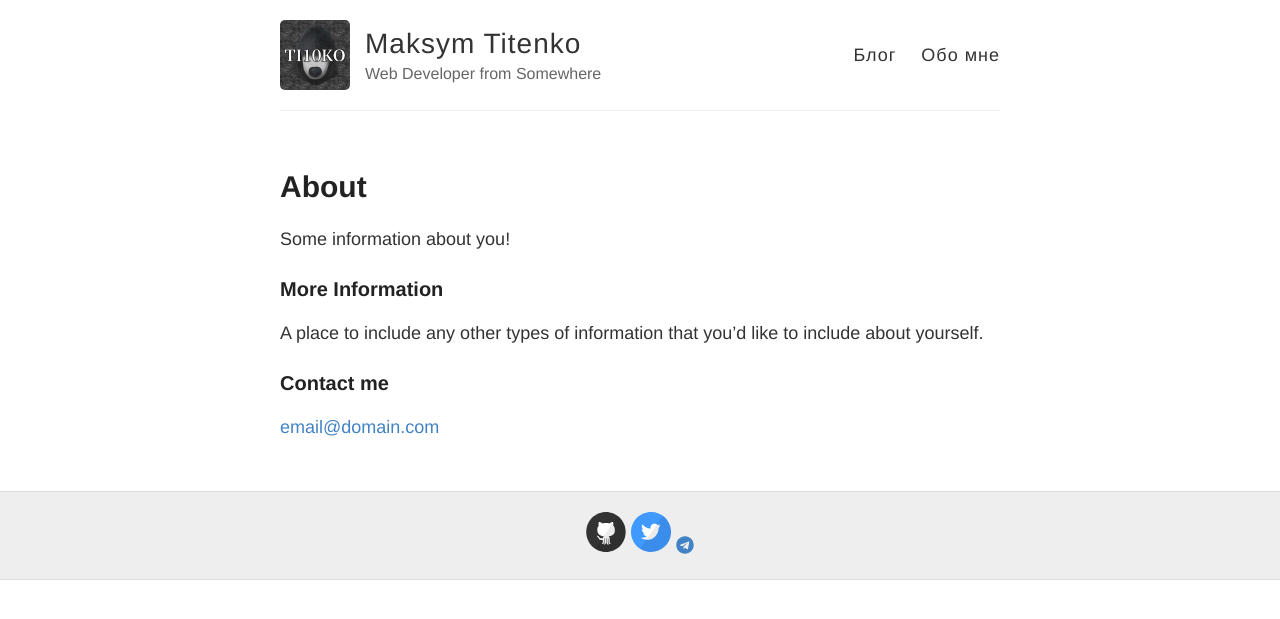
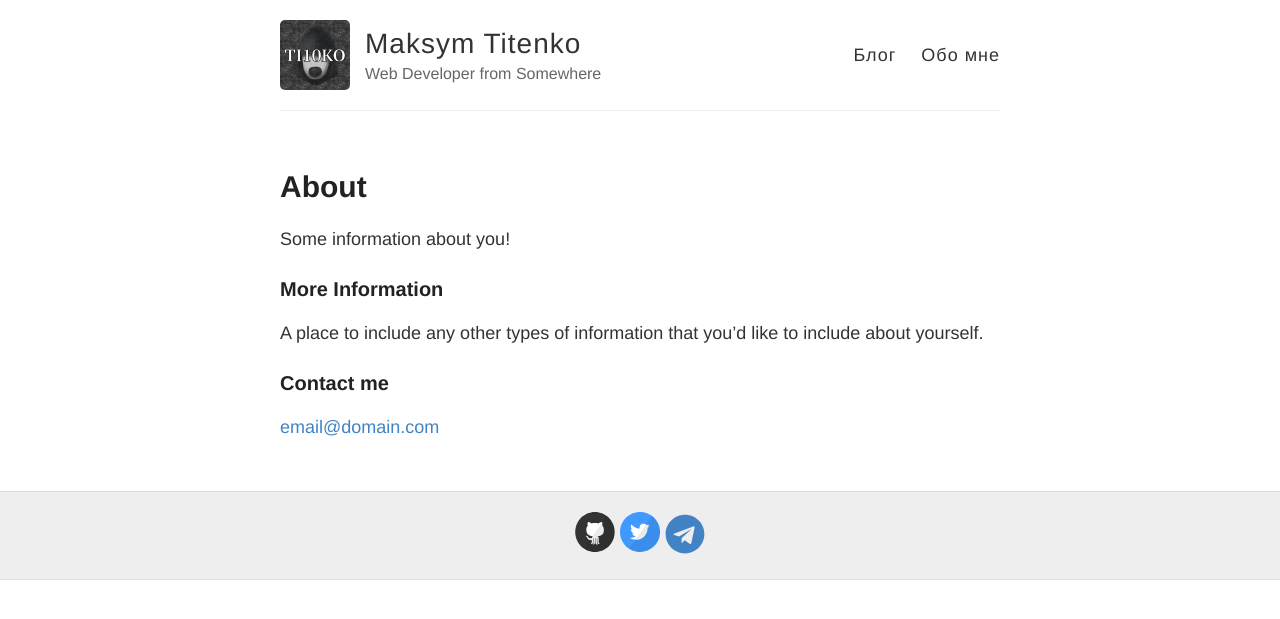
Before and after one commit to titenko/titenko.github.io, a Jekyll site: the page built from about.md, in a window 1280 px wide. Shown: the top 619 px of the page. Built offline with Jekyll 4.4.1, drawn with Linux system fonts in a browser that asks for light colours; nearby versions of some CDN libraries.

Commit message:
Update svg-icons.html

```diff
--- a/_includes/svg-icons.html
+++ b/_includes/svg-icons.html
@@ -11,4 +11,5 @@
 {% if site.footer-links.stackoverflow %}<a href="http://stackoverflow.com/{{ site.footer-links.stackoverflow }}"><i class="svg-icon stackoverflow"></i></a>{% endif %}
 {% if site.footer-links.youtube %}<a href="https://youtube.com/{{ site.footer-links.youtube }}"><i class="svg-icon youtube"></i></a>{% endif %}
 {% if site.footer-links.googleplus %}<a href="https://plus.google.com/{{ site.footer-links.googleplus }}"><i class="svg-icon googleplus"></i></a>{% endif %}
-{% if site.footer-links.telegram %}<a href="https://www.t.me/{{ site.footer-links.telegram }}"><i class="fab fa-telegram"></i></a>{% endif %}
+{% if site.footer-links.telegram %}<a href="https://www.t.me/{{ site.footer-links.telegram }}"><i class="fab fa-telegram" style="width: 40px;
+height: 40px;"></i></a>{% endif %}
```
